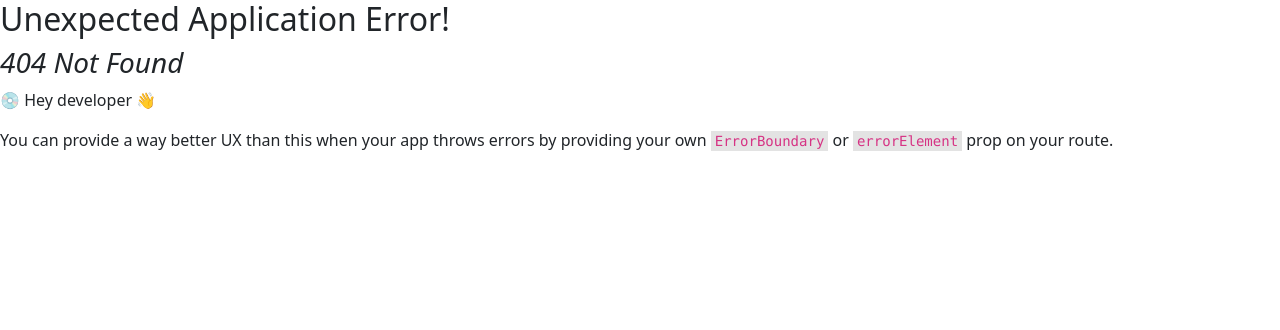
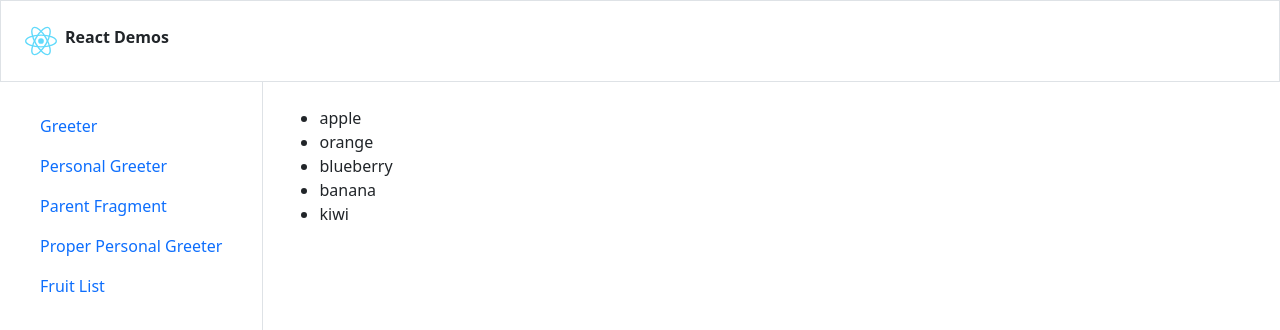
Before and after one commit to craigmckeachie/reactdemos-ts, a React (Vite) app: page /fruit-list in a window 1280 px wide. Before the commit this address had no page. Shown: the top 330 px of the page. Built offline with nearby package versions, Linux system fonts and the light colour scheme.

Commit message:
fruit list

```diff
--- a/src/App.tsx
+++ b/src/App.tsx
@@ -34,6 +34,11 @@ function App() {
                   Proper Personal Greeter
                 </Link>
               </li>
+              <li className="nav-item">
+                <Link className="nav-link" to="/fruit-list">
+                  Fruit List
+                </Link>
+              </li>
             </ul>
           </nav>
         </section>
--- /dev/null
+++ b/src/FruitList.tsx
@@ -0,0 +1,10 @@
+function FruitList(props: any) {
+  return (
+    <ul>
+      {props.fruits.map((fruit: any) => (
+        <li key={fruit.id}>{fruit.name}</li>
+      ))}
+    </ul>
+  );
+}
+export default FruitList;
--- a/src/main.tsx
+++ b/src/main.tsx
@@ -6,6 +6,15 @@ import Greeter from './Greeter.tsx';
 import PersonalGreeter from './PersonalGreeter.tsx';
 import ParentFragment from './ParentFragment.tsx';
 import ProperPersonalGreeter from './ProperPersonalGreeter.tsx';
+import FruitList from './FruitList.tsx';
+
+const fruitArray = [
+  { id: 1, name: 'apple' },
+  { id: 2, name: 'orange' },
+  { id: 3, name: 'blueberry' },
+  { id: 4, name: 'banana' },
+  { id: 5, name: 'kiwi' },
+];
 
 const router = createBrowserRouter([
   {
@@ -19,6 +28,7 @@ const router = createBrowserRouter([
         path: 'proper-personal-greeter',
         element: <ProperPersonalGreeter first="Calvin" last="Broadus" />,
       },
+      { path: 'fruit-list', element: <FruitList fruits={fruitArray} /> },
     ],
   },
 ]);
```
